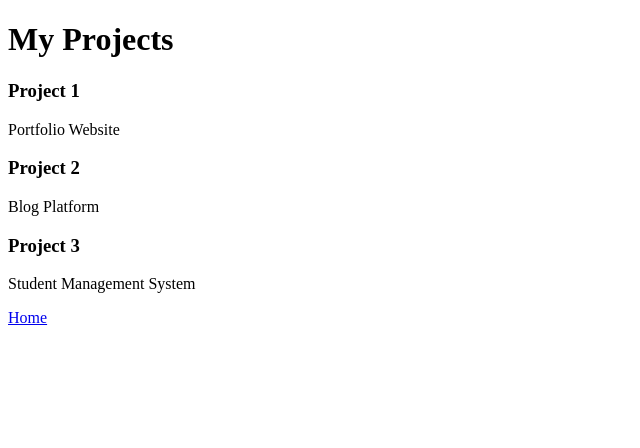
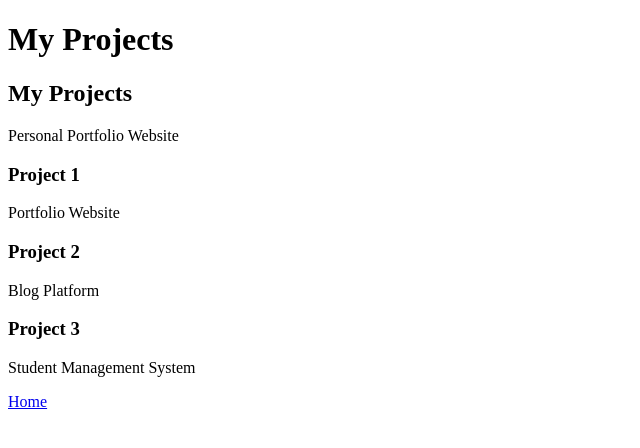
Before and after one commit to arradanaganesan-ai/personal-portfolio-blog, a plain HTML site: page projects.html in a window 1280 px wide. Shown: the whole page, without its empty margins (0-640 px from the left). Drawn offline with Linux system fonts and the light colour scheme.

Commit message:
Add projects section

```diff
--- a/projects.html
+++ b/projects.html
@@ -6,6 +6,9 @@
 <body>
 
     <h1>My Projects</h1>
+
+    <h2>My Projects</h2>
+    <p>Personal Portfolio Website</p>
 
 <div class="projects">
 
```
